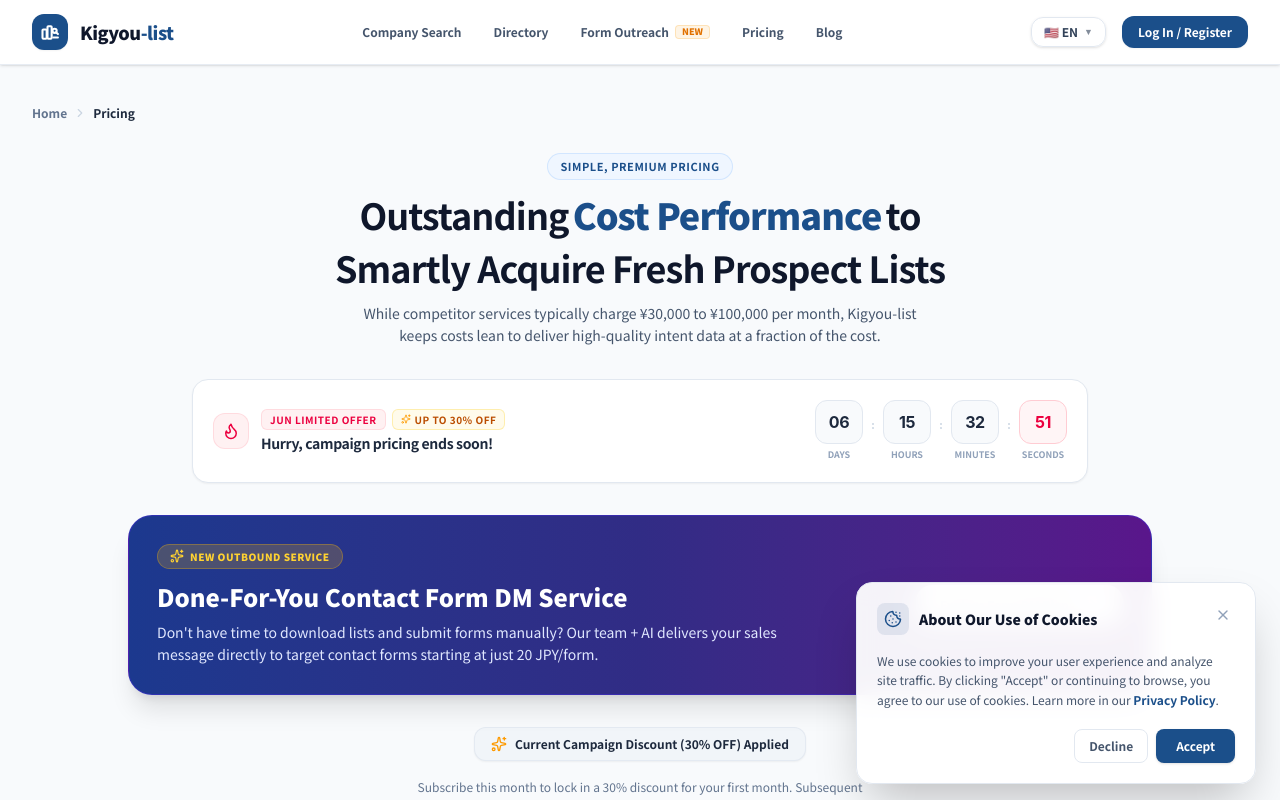
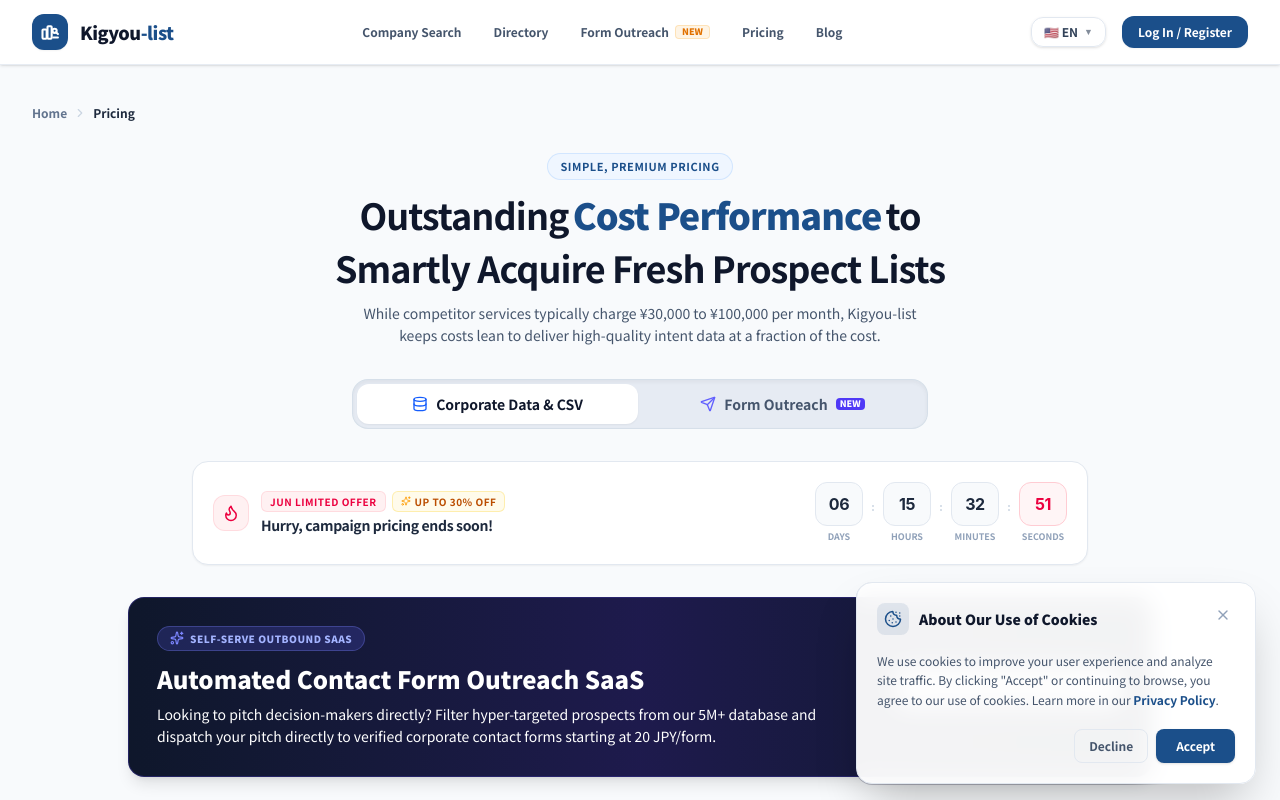
Before and after one commit to listkigyou-gif/kigyou-list, a Next.js app in the folder frontend/: page /en/pricing in a window 1280 px wide. Shown: the top 800 px of the page. Built offline with nearby package versions, Linux system fonts and the light colour scheme; no server answers; what @next/env would draw is missing.

Commit message:
feat: rename header menu to フォーム営業 and add dual service tabs & cross-links on pricing and form marketing pages

```diff
--- a/frontend/src/app/[locale]/form-marketing/page.tsx
+++ b/frontend/src/app/[locale]/form-marketing/page.tsx
@@ -594,9 +594,10 @@
             </div>
           </div>
 
-          {/* Enterprise notice below pricing */}
-          <div className="mt-8 text-center text-xs text-slate-500 dark:text-slate-400">
+          {/* Enterprise notice & Cross-link to Data Pricing */}
+          <div className="mt-8 text-center text-xs text-slate-500 dark:text-slate-400 space-y-2">
             {isJa ? (
+              <>
                 <p>
                   ※ 10,000件以上の大口配信や、請求書払い（月末締め翌月末払い）をご希望の場合は、
                   <a href="#contact-form" className="text-indigo-600 dark:text-indigo-400 underline font-semibold ml-1">
@@ -604,20 +605,44 @@
                   </a>
                   よりお気軽にご相談ください。
                 </p>
+                <p className="text-slate-400 dark:text-slate-500">
+                  ※ 企業データベースの閲覧やCSV抽出のみをご希望の場合は、
+                  <Link href={`/${locale}/pricing`} className="text-blue-600 dark:text-blue-400 underline font-medium ml-1">
+                    企業データ料金プラン
+                  </Link>
+                  をご確認ください。
+                </p>
+              </>
             ) : isVi ? (
+              <>
                 <p>
                   ※ Đối với nhu cầu gửi trên 10.000 Form hoặc thanh toán bằng hóa đơn công ty (Invoice), vui lòng liên hệ tại
                   <a href="#contact-form" className="text-indigo-600 dark:text-indigo-400 underline font-semibold ml-1">
                     Mục tư vấn Doanh nghiệp lớn
                   </a>.
                 </p>
+                <p className="text-slate-400 dark:text-slate-500">
+                  ※ Nếu bạn chỉ có nhu cầu tra cứu và xuất danh sách CSV, vui lòng xem
+                  <Link href={`/${locale}/pricing`} className="text-blue-600 dark:text-blue-400 underline font-medium ml-1">
+                    Bảng giá Dữ liệu Doanh nghiệp
+                  </Link>.
+                </p>
+              </>
             ) : (
+              <>
                 <p>
                   For enterprise volume (10,000+ forms) or invoice billing, please contact our
                   <a href="#contact-form" className="text-indigo-600 dark:text-indigo-400 underline font-semibold ml-1">
                     Enterprise Consultation desk
                   </a>.
                 </p>
+                <p className="text-slate-400 dark:text-slate-500">
+                  If you only need corporate search and CSV list exports, please view our
+                  <Link href={`/${locale}/pricing`} className="text-blue-600 dark:text-blue-400 underline font-medium ml-1">
+                    Corporate Data Pricing Plans
+                  </Link>.
+                </p>
+              </>
             )}
           </div>
         </section>
--- a/frontend/src/app/[locale]/pricing/page.tsx
+++ b/frontend/src/app/[locale]/pricing/page.tsx
@@ -9,7 +9,8 @@
 import { LocaleLink } from "@/components/LocaleLink";
 import {
   Check, Info, Sparkles, ShieldCheck, CreditCard,
-  HelpCircle, Coins, ArrowRight, Loader2, Star, Clock, ChevronRight
+  HelpCircle, Coins, ArrowRight, Loader2, Star, Clock, ChevronRight,
+  Database, Send
 } from "lucide-react";
 
 interface PlanDetails {
@@ -386,36 +387,54 @@
           </p>
         </section>
 
+        {/* Service Type Switcher Tabs */}
+        <section className="max-w-xl mx-auto w-full">
+          <div className="p-1 bg-slate-200/80 dark:bg-slate-800/80 rounded-2xl flex items-center gap-1 border border-slate-300/60 dark:border-slate-700/60 shadow-inner">
+            <div className="flex-1 py-2.5 px-4 rounded-xl font-bold text-xs sm:text-sm text-center bg-white dark:bg-[#1C2128] text-slate-900 dark:text-white shadow-xs flex items-center justify-center gap-2">
+              <Database className="w-4 h-4 text-blue-600 dark:text-blue-400" />
+              <span>{isEn ? "Corporate Data & CSV" : isVi ? "Dữ liệu & Xuất CSV" : "企業データ・CSV抽出"}</span>
+            </div>
+            <LocaleLink
+              href="/form-marketing#pricing"
+              className="flex-1 py-2.5 px-4 rounded-xl font-semibold text-xs sm:text-sm text-center text-slate-600 dark:text-slate-400 hover:text-slate-900 dark:hover:text-white transition-all flex items-center justify-center gap-2 hover:bg-white/50 dark:hover:bg-slate-750"
+            >
+              <Send className="w-4 h-4 text-indigo-500" />
+              <span>{isEn ? "Form Outreach" : isVi ? "Gửi Form Tiếp Cận" : "フォーム営業 (配信)"}</span>
+              <span className="text-[9px] px-1 py-0.2 rounded font-extrabold bg-indigo-600 text-white">NEW</span>
+            </LocaleLink>
+          </div>
+        </section>
+
         {/* Month-End Countdown urgence timer */}
         <section className="max-w-4xl mx-auto w-full">
           <CountdownTimer />
         </section>
 
-        {/* DFY Form Outreach Service Banner in Pricing */}
+        {/* Form Outreach Service SaaS Callout in Pricing */}
         <section className="max-w-5xl mx-auto w-full">
-          <div className="p-6 sm:p-7 rounded-3xl bg-gradient-to-r from-blue-900 via-indigo-900 to-purple-900 text-white shadow-xl relative overflow-hidden flex flex-col md:flex-row items-center justify-between gap-6 border border-indigo-700/50">
+          <div className="p-6 sm:p-7 rounded-2xl bg-gradient-to-r from-slate-900 via-indigo-950 to-slate-900 text-white shadow-lg relative overflow-hidden flex flex-col md:flex-row items-center justify-between gap-6 border border-indigo-900/60">
             <div className="flex-1">
-              <div className="inline-flex items-center gap-1.5 px-3 py-1 rounded-full bg-amber-400/20 text-amber-300 border border-amber-400/30 text-[10px] font-black uppercase tracking-wider mb-3">
-                <Sparkles className="w-3.5 h-3.5" />
-                <span>{isEn ? "NEW OUTBOUND SERVICE" : isVi ? "DỊCH VỤ MỚI" : "新登場・丸投げ営業代行"}</span>
+              <div className="inline-flex items-center gap-1.5 px-3 py-1 rounded-full bg-indigo-500/20 text-indigo-300 border border-indigo-400/30 text-[10px] font-black uppercase tracking-wider mb-3">
+                <Sparkles className="w-3.5 h-3.5 text-indigo-400" />
+                <span>{isEn ? "SELF-SERVE OUTBOUND SAAS" : isVi ? "NỀN TẢNG TIẾP CẬN TỰ ĐỘNG" : "セルフサービス型 フォーム営業"}</span>
               </div>
               <h2 className="text-xl sm:text-2xl font-black mb-2">
-                {isEn ? "Done-For-You Contact Form DM Service" : isVi ? "Dịch Vụ Gửi Form Doanh Nghiệp Trọn Gói (DFY)" : "問い合わせフォーム営業代行（丸投げプラン）"}
+                {isEn ? "Automated Contact Form Outreach SaaS" : isVi ? "Tự Động Gửi Form Marketing Trực Tuyến" : "問い合わせフォーム営業配信プラットフォーム"}
               </h2>
-              <p className="text-xs sm:text-sm text-indigo-100 leading-relaxed max-w-2xl">
+              <p className="text-xs sm:text-sm text-slate-350 leading-relaxed max-w-2xl">
                 {isEn
-                  ? "Don't have time to download lists and submit forms manually? Our team + AI delivers your sales message directly to target contact forms starting at just 20 JPY/form."
+                  ? "Looking to pitch decision-makers directly? Filter hyper-targeted prospects from our 5M+ database and dispatch your pitch directly to verified corporate contact forms starting at 20 JPY/form."
                   : isVi
-                  ? "Không cần tự tải dữ liệu và nhập form thủ công. Đội ngũ chuyên gia và AI của chúng tôi sẽ thay bạn gửi thông điệp chào hàng trực tiếp vào form của các doanh nghiệp Nhật (chỉ từ 20 JPY/form)."
-                  : "自社でリストを精査し、手動でフォーム送信する工数はもう不要。500万社DBからターゲットを厳選し、AI除外＆専任スタッフが代行送信（1件20円〜）。"}
+                  ? "Muốn chào hàng trực tiếp đến ban lãnh đạo công ty? Lọc tệp khách hàng từ 5 triệu doanh nghiệp và tự động gửi thông điệp chào hàng vào Form liên hệ ngay trên hệ thống (chỉ từ 20 JPY/form)."
+                  : "自社でリストを精査し、手動でフォーム送信する工数はもう不要。500万社DBからターゲットを抽出し、管理画面から自社の営業文面を即時オンライン配信（1件20円〜）。"}
               </p>
             </div>
             <div className="shrink-0 flex flex-col sm:flex-row items-center gap-3">
               <LocaleLink
-                href="/form-marketing"
-                className="px-6 py-3 rounded-2xl font-bold text-xs text-indigo-950 bg-white hover:bg-slate-100 shadow-md transition-all active:scale-[0.98] flex items-center gap-2"
+                href="/form-marketing#pricing"
+                className="px-6 py-3 rounded-xl font-bold text-xs text-slate-900 bg-white hover:bg-slate-100 shadow-md transition-all active:scale-[0.98] flex items-center gap-2"
               >
-                <span>{isEn ? "Explore Form DM Plans" : isVi ? "Xem Bảng Giá Gửi Form" : "フォーム代行プランを見る"}</span>
+                <span>{isEn ? "View Form Outreach Plans" : isVi ? "Xem Bảng Giá Gửi Form" : "フォーム営業プランを見る"}</span>
                 <ArrowRight className="w-4 h-4 text-indigo-600" />
               </LocaleLink>
             </div>
--- a/frontend/src/locales/ja.ts
+++ b/frontend/src/locales/ja.ts
@@ -2,7 +2,7 @@
   header: {
     search: "企業検索",
     directory: "企業データ一覧",
-    formDm: "フォーム営業代行",
+    formDm: "フォーム営業",
     pricing: "料金プラン",
     blog: "ブログ",
     dashboard: "ABMダッシュボード",
```
Lines whose indentation alone changed are shown as unchanged.
